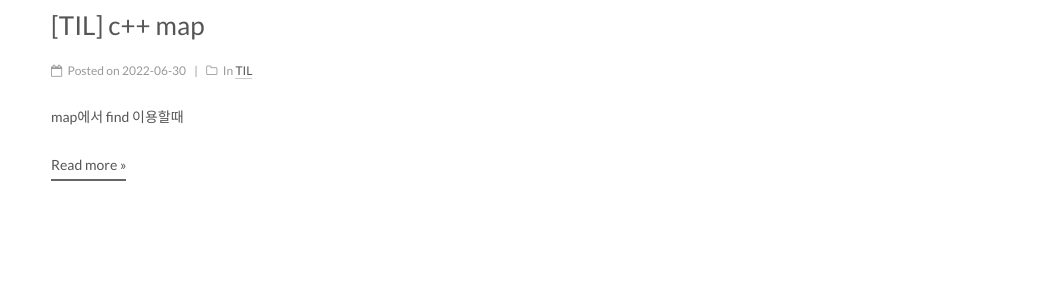
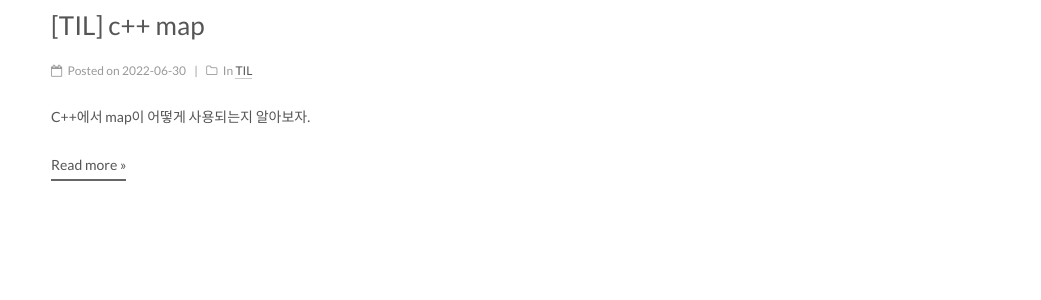
Before and after one commit to Lee-jisang/Lee-jisang.github.io, a Jekyll site: the page built from index.html, in a window 1280 px wide. Shown: the part 160-460 px from the top of the page, without its empty margins (239-1280 px from the left). Built offline with Jekyll 4.4.1, drawn with Linux system fonts in a browser that asks for light colours; the list of posts is cut into pages by our own code; some of the changed lines change nothing that is shown.

Commit message:
Update 2022-06-30-c++ map.md

````diff
--- a/_posts/TIL/2022-06-30-c++ map.md
+++ b/_posts/TIL/2022-06-30-c++ map.md
@@ -2,7 +2,7 @@
 title: "[TIL] c++ map"
 categories:
   - TIL
-excerpt: map에서 find 이용할때
+excerpt: C++에서 map이 어떻게 사용되는지 알아보자.
 date: 2022-06-30
 tags:
 - c++
@@ -12,7 +12,7 @@
 
 
 
-> # map에서 find?
+> # map에서 find
 ---
 
 
@@ -46,7 +46,50 @@
 }
 ```
 
+> # map 순회
+---
 
 
+```c++
+/* map example */
+#include <map>
+#include <string>
+#include <iostream>
 
-https://life-with-coding.tistory.com/305
+using std::map;
+using std::string;
+using std::cout;
+using std::endl;
+
+int main(void){
+	// <int, string> fair map test
+	map<int, string> m;
+	map<int, string>::iterator i;
+
+	m.insert( map<int, string>::value_type(1, "Hello") );
+	m.insert( map<int, string>::value_type(2, "World") );
+
+	// map 순회
+	for(i = m.begin(); i != m.end(); i++){
+		cout << "[" << i->first << "] " << i->second << endl;
+	}
+
+	// direct select
+	cout << m[1] << endl;
+
+	// <string, string> fair map test
+	map<string, string> m2;
+	map<string, string>::iterator j;
+
+	m2.insert( map<string, string>::value_type("a", "Hello") );
+	m2.insert( map<string, string>::value_type("123", "World") );
+
+	// map 순회
+	for(j = m2.begin(); j != m2.end(); j++){
+		cout << "[" << j->first << "] " << j->second << endl;
+	}
+
+	// direct select
+	cout << m2["123"] << endl;
+}
+```
````
